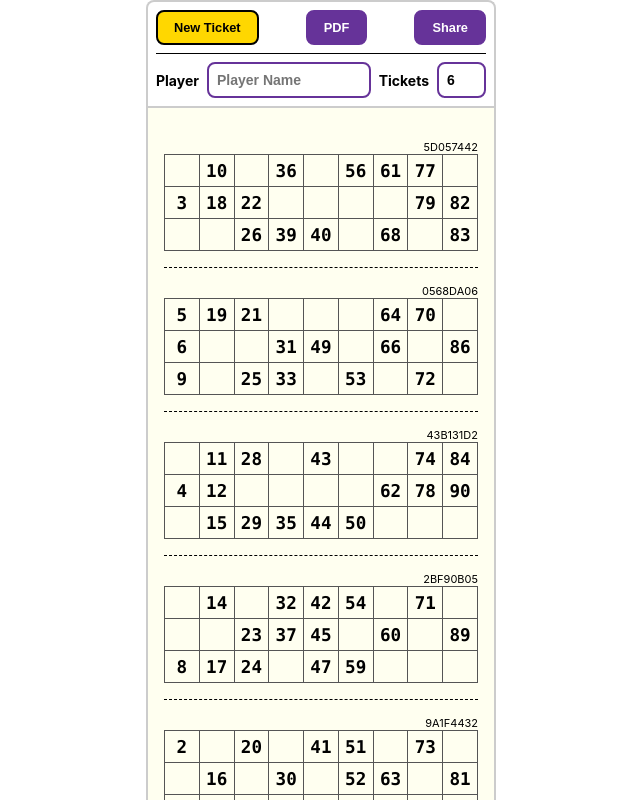
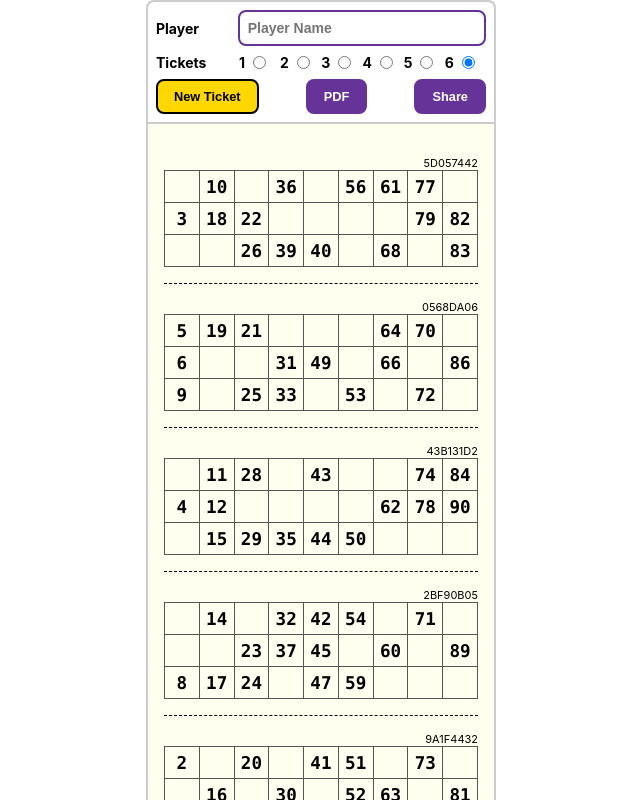
Before and after one commit to praveenpuglia/tambola-tickets, a Vue app: page / in a window 1280 px wide. Shown: the top 800 px of the page, without its empty margins (319-959 px from the left). Built offline with nearby package versions, Linux system fonts and the light colour scheme.

Commit message:
improvement(ui): reorder actions for ux

```diff
--- a/src/App.vue
+++ b/src/App.vue
@@ -7,11 +7,6 @@
       </button>
     </div>
     <div class="actions no-print">
-      <div class="buttons">
-        <button class="regenerate" @click="regenerate">New Ticket</button>
-        <button class="print" @click="print">PDF</button>
-        <button class="screenshot" @click="download">Share</button>
-      </div>
       <div class="player-details">
         <label class="control-group player-details__player">
           <span>Player</span>
@@ -26,16 +21,24 @@
         </label>
         <label class="control-group player-details__tickets">
           <span>Tickets</span>
-          <input
-            class="control"
-            min="1"
-            max="6"
-            name="count"
-            type="number"
-            v-model.number="ticketCount"
-          />
+          <div class="control">
+            <span v-for="i in 6" :key="i" class="flex align-center"
+              >{{ i }}
+              <input
+                class="ml-2"
+                type="radio"
+                :value="i"
+                v-model.number="ticketCount"
+            /></span>
+          </div>
         </label>
       </div>
+      <div class="buttons">
+        <button class="regenerate" @click="regenerate">New Ticket</button>
+        <button class="print" @click="print">PDF</button>
+        <button class="screenshot" @click="download">Share</button>
+      </div>
+
       <div class="claim-details" v-if="false">
         <label class="control-group">
           <span>Claims</span>
--- /dev/null
+++ b/src/styles/_utils.scss
@@ -0,0 +1,9 @@
+.flex {
+  display: flex !important;
+}
+.align-center {
+  align-items: center;
+}
+.ml-2 {
+  margin-left: 0.5rem !important;
+}
--- a/src/styles/main.scss
+++ b/src/styles/main.scss
@@ -1,3 +1,4 @@
+@import './utils';
 * {
   box-sizing: border-box;
   margin: 0;
@@ -19,6 +20,9 @@
   .player-details {
     display: flex;
     justify-content: space-between;
+  }
+  .player-details {
+    flex-direction: column;
   }
   button {
     border: 2px solid rebeccapurple;
@@ -50,6 +54,8 @@
     span {
       font-size: 14px;
       font-weight: bold;
+      display: inline-block;
+      width: 100px;
     }
     .control {
       border-radius: 0.5rem;
@@ -62,15 +68,14 @@
     }
   }
   .player-details {
-    padding-top: 0.5rem;
-    margin-top: 0.5rem;
-    border-top: 1px solid;
+    margin-bottom: 0.5rem;
+
     &__player {
       flex: 2;
+      margin-bottom: 0.5rem;
     }
     &__tickets {
       flex: 1;
-      margin-left: 0.5rem;
     }
   }
 }
```
